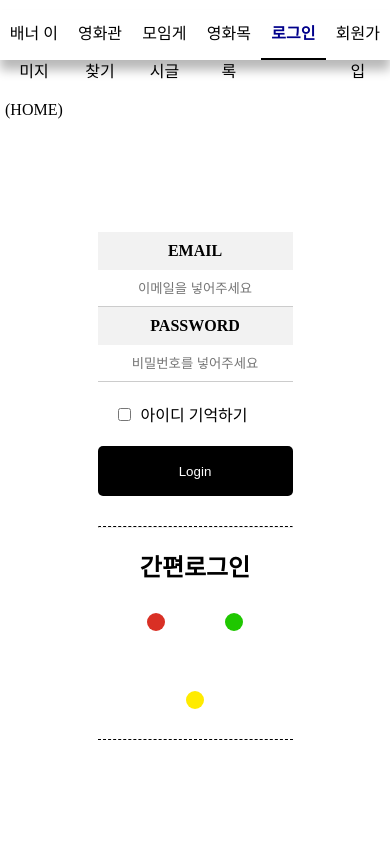
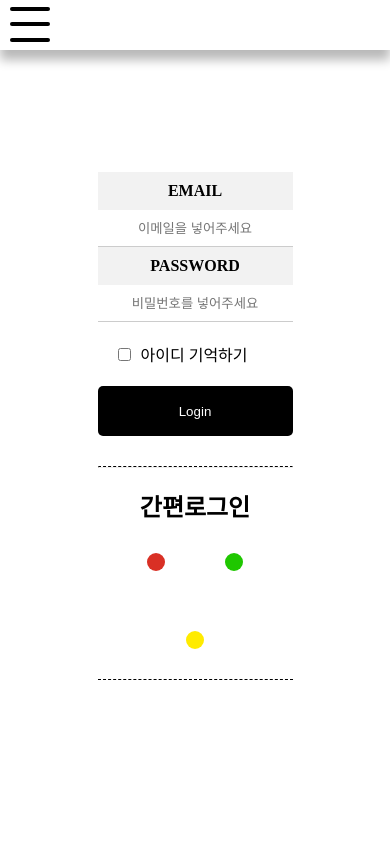
Before and after one commit to NemoTaek/Applix-Client, a React (Create React App) app: page /login in a window 390 px wide. Shown: the top 844 px of the page. Built offline with nearby package versions, Linux system fonts and the light colour scheme; some icons are missing.

Commit message:
Completed : #12 menu-mediaquery setting

```diff
--- a/src/App.css
+++ b/src/App.css
@@ -5,7 +5,6 @@
   box-sizing: border-box;
   text-decoration: none;
   list-style-type: none;
-  text-align: center;
   outline: none;
 }
 
@@ -13,6 +12,7 @@ header {
   width: 100%;
   height: 50px;
   box-shadow: 0px 10px 10px rgb(185, 185, 185);
+  position: fixed;
 }
 
 .contents {
@@ -21,7 +21,12 @@ header {
   justify-content: center;
   max-width: 100%;
   height: 100vh;
+  text-align: center;
   /* border: 1px solid red; */
+}
+
+input {
+  text-align: center;
 }
 
 /* -------------------------signup css-------------------------------*/
@@ -63,26 +68,26 @@ header {
 }
 
 /* -------------------------mypage css-------------------------------*/
-.mypage_wrap{
+.mypage_wrap {
   width: 100%;
   height: 100vh;
 }
 
-.mypage_wrap .info{
+.mypage_wrap .info {
   width: 100%;
   padding: 10px;
   border-top: red 5px solid;
   border-bottom: red 5px solid;
 }
 
-.mypage_wrap .mypage_list{
+.mypage_wrap .mypage_list {
   width: 100%;
   padding: 10px;
   border-top: blue 5px solid;
   border-bottom: blue 5px solid;
 }
 
-.mypage_wrap .mypage_list .list{
+.mypage_wrap .mypage_list .list {
   display: inline-block;
   width: 33.3%;
   height: 100%;
--- a/src/components/Logout.js
+++ b/src/components/Logout.js
@@ -2,7 +2,7 @@ import React from "react";
 import "./Logout.css";
 
 function Logout({ isModalopen, setisModalClose }) {
-  // document.addEventListener("click", handleLogoutClose, true);
+  document.addEventListener("click", setisModalClose, true);
   return (
     <div className={isModalopen ? "logoutwrap show" : "logoutwrap"}>
       <div className="logoutmodal">
--- a/src/components/Nav.css
+++ b/src/components/Nav.css
@@ -1,17 +1,61 @@
 nav {
-  text-align: center;
+  /* position: relative; */
   line-height: 38px;
   width: 100%;
+  text-align: center;
 }
 
-nav ul {
-  margin-top: 10px;
-  display: flex;
-  flex-direction: row;
+nav img {
+  width: 20px;
+  height: 20px;
 }
 
-nav li {
-  flex: 1;
+/*PC*/
+@media (min-width: 600px) {
+  nav ul {
+    display: flex;
+    flex-direction: row;
+  }
+
+  nav li {
+    flex: 1;
+  }
+
+  nav .ham-menu {
+    display: none;
+  }
+
+  nav a.selected {
+    font-weight: bold;
+    border-bottom: 2px solid black;
+    color: darkblue;
+  }
+}
+
+/*모바일*/
+@media (max-width: 600px) {
+  nav {
+    width: 50%;
+    background-color: white;
+  }
+
+  nav li {
+    text-align: right;
+    padding-right: 30px;
+  }
+
+  ul.open {
+    height: 100vh;
+    display: block;
+  }
+  ul.close {
+    display: none;
+  }
+
+  nav a.selected {
+    font-weight: bold;
+    color: red;
+  }
 }
 
 nav a {
@@ -22,8 +66,52 @@ nav a {
   padding: 5px;
 }
 
-nav a.selected {
-  font-weight: bold;
-  border-bottom: 2px solid black;
-  color: darkblue;
+/*------ hambugger menu ------*/
+.ham-menu {
+  position: relative;
+  top: 7px;
+  left: 10px;
+  width: 40px;
+  height: 35px;
+  cursor: pointer;
+  /* background-color: blueviolet; */
 }
+
+.ham-menu span {
+  position: absolute;
+  left: 0;
+  display: inline-block;
+  width: 100%;
+  height: 4px;
+  background: #000;
+  border-radius: 4px;
+  transition: all 0.4s;
+}
+
+.ham-menu span:nth-of-type(1) {
+  top: 0;
+}
+
+.ham-menu span:nth-of-type(2) {
+  top: 15px;
+}
+
+.ham-menu span:nth-of-type(3) {
+  bottom: 0;
+}
+
+/*------ hambugger active ------*/
+.ham-menu.active span:nth-of-type(1) {
+  transform: translateY(16px) rotate(-45deg);
+}
+.ham-menu.active span:nth-of-type(2) {
+  opacity: 0;
+}
+
+.ham-menu.active span:nth-of-type(3) {
+  transform: translateY(-15px) rotate(45deg);
+}
+
+/* .ham-menu.change {
+  display: none;
+} */
--- a/src/components/Nav.js
+++ b/src/components/Nav.js
@@ -1,20 +1,42 @@
 import React, { Component } from "react";
 import { NavLink } from "react-router-dom";
 import "./Nav.css";
+// import homeicon from "../img/icon_home.png";
 
 class Nav extends Component {
+  state = {
+    isOpen: false,
+  };
+
+  setIsMenuOpen(e) {
+    this.setState((prev) => ({
+      isOpen: !prev.isOpen,
+    }));
+
+    e.target.classList.toggle("active");
+  }
+
   render() {
     const { isLogin } = this.props;
     //props 핸들링 함수
     const { handleLogoutClose } = this.props;
-
+    const { setIsMenuOpen } = this;
+    // document.addEventListener("click", setIsMenuOpen, false);
     return (
       <div>
         <nav>
-          <ul>
+          <div className="ham-menu" onClick={setIsMenuOpen.bind(this)}>
+            <span></span>
+            <span></span>
+            <span></span>
+          </div>
+          <ul
+            className={this.state.isOpen ? "open" : "close"}
+            onClick={setIsMenuOpen.bind(this)}
+          >
             <li>
               <NavLink exact to="/" activeClassName="selected">
-                배너 이미지(HOME)
+                {/* <img src={homeicon} alt="homeiconimg" /> */} 홈
               </NavLink>
             </li>
             <li>
--- a/src/pages/Login.js
+++ b/src/pages/Login.js
@@ -11,7 +11,7 @@ class Login extends Component {
     emailValue: localStorage.getItem("ApplixID") || "",
     passwordValue: "",
     errorValue: "",
-    rememberchecked: localStorage.getItem("rmbChkbox") || false,
+    rememberchecked: JSON.parse(localStorage.getItem("rmbChkbox")) || false,
   };
 
   handleEmailChange = (e) => {
@@ -33,7 +33,7 @@ class Login extends Component {
 
     if (e.target.checked) {
       localStorage.setItem("ApplixID", this.state.emailValue);
-      localStorage.setItem("rmbChkbox", this.state.rememberchecked);
+      localStorage.setItem("rmbChkbox", !this.state.rememberchecked);
     } else {
       localStorage.removeItem("ApplixID");
       localStorage.removeItem("rmbChkbox");
@@ -54,6 +54,7 @@ class Login extends Component {
         // .post("서버 주소/login", userData)
         .post("http://3.35.208.49:5000/signin", userData)
         .then((res) => {
+          console.log(res);
           onLogin(res.data.id);
         })
         .catch((error) => {
```
Lines whose indentation alone changed are shown as unchanged.
